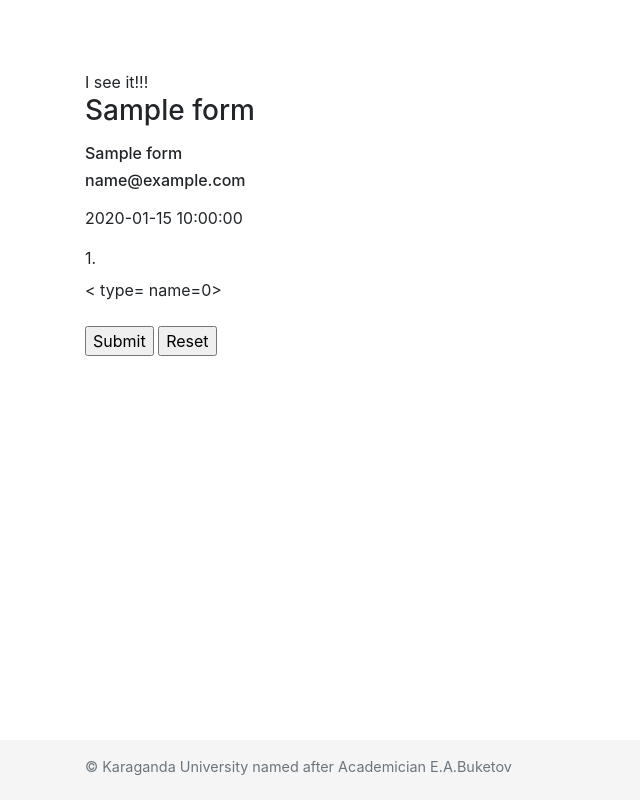
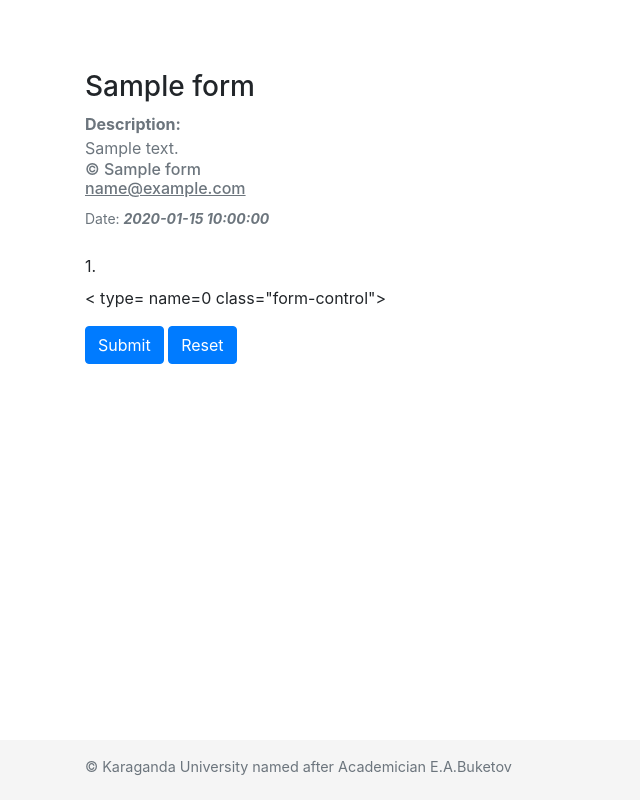
Before and after one commit to annaDostoevskaya/ku_forms, a Yii app: template views/forms/index.php in a window 1280 px wide. Shown: the whole page, without its empty margins (0-640 px from the left). Run offline with PHP 8.4 and a stand-in for Yii, Linux system fonts and the light colour scheme; the template is opened without the code that fills it: most values are stand-ins (such as "Sample title", 1, 10 or a date in 2020); data that the repository does not hold is empty; some libraries are stand-ins or nearby versions.

Commit message:
#fron-end design of pages. * answers, site buttons and other. * forms description from database and redesign. * layouts. Logo. * web add static. logo, favocon.ico

```diff
--- a/core/form_renderer.php
+++ b/core/form_renderer.php
@@ -3,6 +3,6 @@ namespace core\form_renderer;
 
 function FormRenderer()
 {
-	echo "I see it!!!";
+	// echo "I see it!!!";
 }
 ?>
--- a/views/answers/index.php
+++ b/views/answers/index.php
@@ -20,9 +20,10 @@ use yii\widgets\LinkPager;
 						<b><?= Html::encode("{$answer->answerer_name}") ?></b><br>
 						<h7><u style="opacity: .7;"><?= $answer->answerer_email ?></u></h7><br>
 					</div>
+					<br>
 					<div>
 						<div style="float: left;">
-							<a href=
+							<a class="btn btn-primary" href=
 							<?=
 								Url::toRoute(['answers/show', 'id' => $answer->id])
 							?>>
@@ -30,7 +31,7 @@ use yii\widgets\LinkPager;
 							</a>
 						</div>
 						<div style="float: right;">
-							<a href=
+							<a class="btn btn-primary" href=
 							<?=
 								Url::toRoute(['forms/', 'id' => $answer->id_form])
 							?>>
--- a/views/forms/index.php
+++ b/views/forms/index.php
@@ -9,38 +9,46 @@ form_renderer\FormRenderer(); // TODO(annad): This should encapsulate the <div>(
 ?>
 
 <div>
-    <!-- https://getbootstrap.com/docs/4.0/components/forms/ -->
-    <h3><?= $form->subject; ?></h3>
-    <p>
-        <h6><?= $form->author_name; ?></h6>
-        <h6><?= $form->author_email; ?></h6>
-    </p>
-    <p>
-        <h7><?= $form->datetime; ?></h7>
-    </p>
+    <h3><?= Html::encode($form->subject); ?></h3>
+    <div class="text-muted">
+        <h7>
+            <b>Description:</b><br>
+            <?= Html::encode($form->description); ?>
+        </h7>
+        <h6>
+            &copy; <?= Html::encode($form->author_name); ?><br>
+            <u><?= Html::encode($form->author_email); ?></u>
+        </h6>
+        <small>Date: <b><i><?= Html::encode($form->datetime); ?></i></b></small>
+    </div>
+    <br>
     <!-- action link must be get from application function. If url manager change it? -->
     <form action="/index.php?r=answers/save"
           method="post"
           autocomplete="on">
+          <div>
             <?php
                 $questions_collection = json_decode($form->questions, $associate = true);
                 for ($i = 0; $i < $form->questions_count; $i++) {
                     $question = $questions_collection[$i];
+                    echo '<div class="form-group">';
                     echo '<label ' .
                          'for='. Html::encode($i) .
                          '>' . Html::encode($i + 1) .
                          '. ' . Html::encode($question['content']) .
                          '</label>'.
                          '<br>';
-
                     echo '<' . Html::encode($question['tag']) .
                          ' type=' . Html::encode($question['type']) .
-                         ' name=' . Html::encode($i) . '>'.
-                         '<br><br>';
+                         ' name=' . Html::encode($i) .
+                         ' class="form-control"'. // TODO(annad): It's add if in JSON not ve
+                         '>';                     // defined this field.
+                    echo '</div>';
+                    // echo '<br>';
                 }
             ?>
-            <input type="submit">
-            <input type="reset"><br>
+            <input type="submit" class="btn btn-primary">
+            <input type="reset" class="btn btn-primary"><br>
         <!-- Hidden tag for security CSRF-Attacks. -->
         <?= Html::hiddenInput(Yii::$app->request->csrfParam, Yii::$app->request->getCsrfToken()); ?><br>
         <input  type="hidden"
@@ -49,5 +57,6 @@ form_renderer\FormRenderer(); // TODO(annad): This should encapsulate the <div>(
         <input  type="hidden"
                 name="idForm"
                 value=<?= $form->id; ?>>
+          </div>
     </form>
 </div>
--- a/views/layouts/main.php
+++ b/views/layouts/main.php
@@ -30,7 +30,13 @@ AppAsset::register($this);
 <header>
     <?php
     NavBar::begin([
-        'brandLabel' => Yii::$app->name,
+        'brandLabel' => Html::img(Yii::getAlias('@web') . '/static/images/logo.png',
+            [
+                'alt' => Yii::$app->name,
+                'width' => '40px',
+                'height' => '40px',
+            ]
+        ),
         'brandUrl' => Yii::$app->homeUrl,
         'options' => [
             // 'class' => 'navbar navbar-expand-md navbar-dark bg-dark fixed-top',
--- a/views/site/index.php
+++ b/views/site/index.php
@@ -27,7 +27,7 @@ use yii\widgets\LinkPager;
 					</div>
 					<div>
 						<div style="float: right;">
-							<a href=
+							<a class="btn btn-primary" href=
 							<?=
 								Url::toRoute(['forms/', 'id' => $form->id])
 							?>>
```
Also changed, not shown: views/answers/show.php (+8 -7 lines), web/favicon.ico, web/static/images/logo.png (added).
